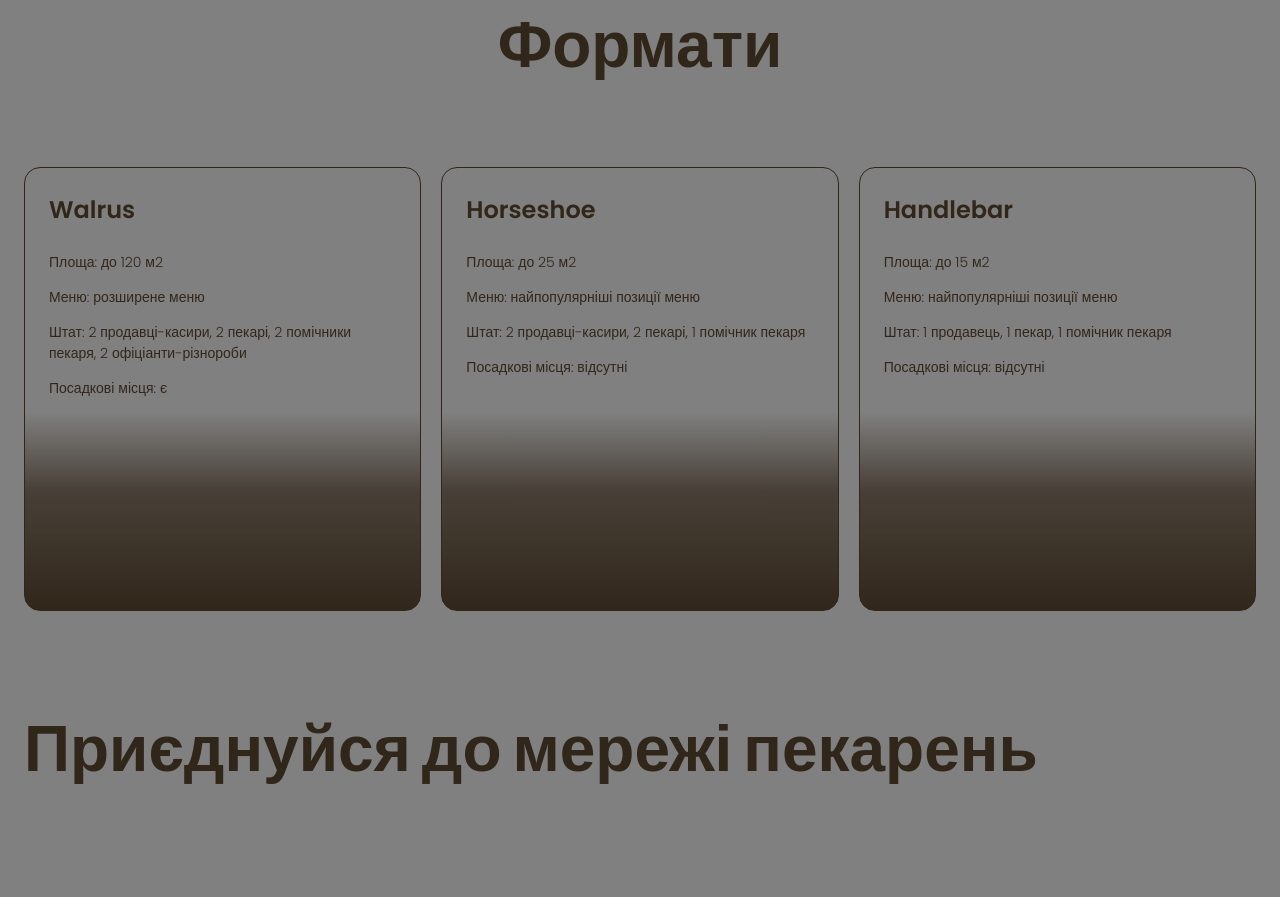
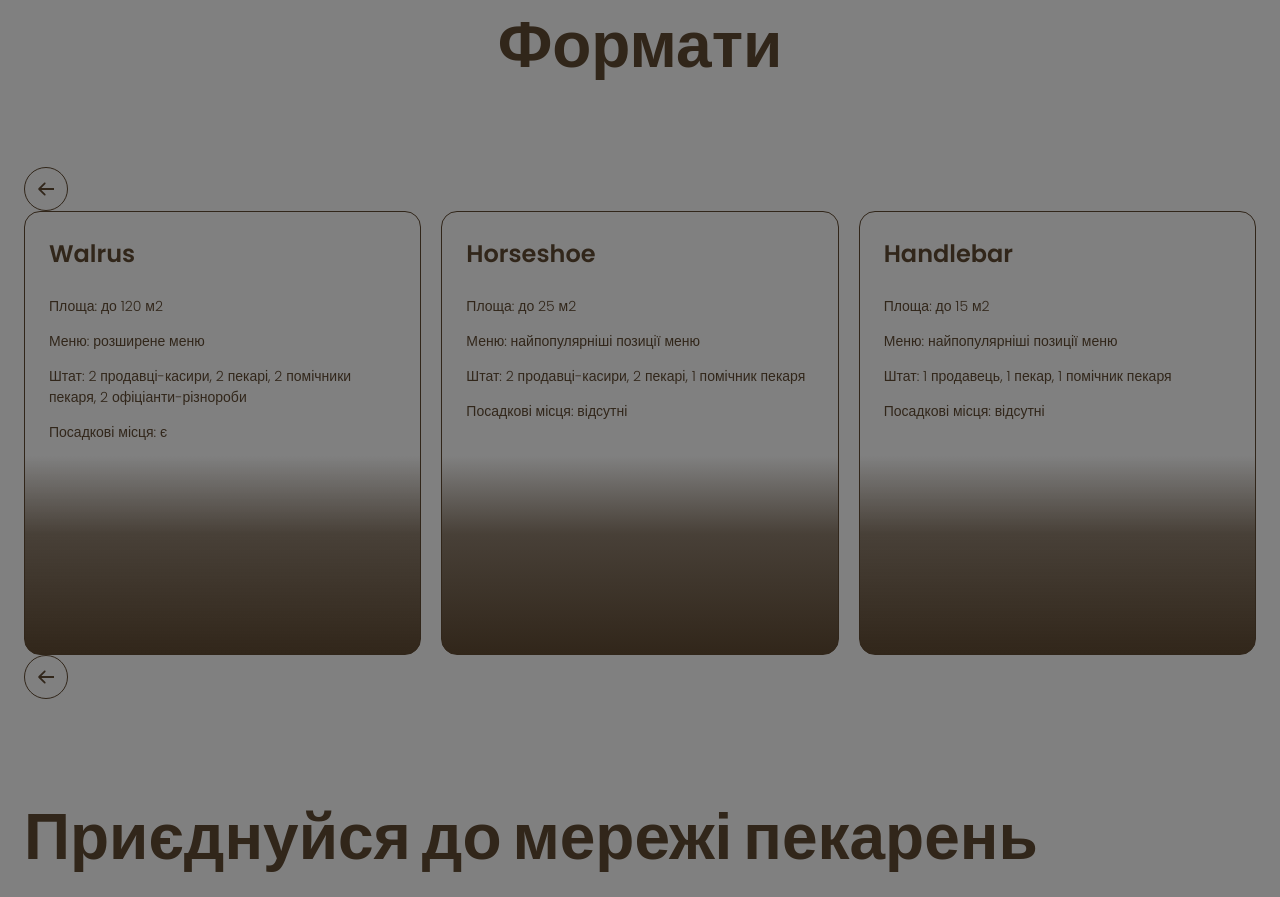
Before and after one commit to legonner/bakery, a plain HTML site: page index.html in a window 1280 px wide. Shown: the part 3070-3967 px from the top of the page. Drawn offline with Linux system fonts and the light colour scheme; grey boxes are pictures that could not be loaded.

Commit message:
Added arows and social icons

```diff
--- a/css/style.css
+++ b/css/style.css
@@ -306,6 +306,27 @@ ul {
   font-weight: 300;
 }
 
+/* Carousel */
+
+.carousel-button {
+  display: flex;
+  align-items: center;
+  justify-content: center;
+  width: 44px;
+  height: 44px;
+  padding: 0;
+  fill: var(--color-primary-dark);
+  background-color: transparent;
+  border: 1px solid var(--color-primary-dark);
+  border-radius: 50%;
+  cursor: pointer;
+}
+
+.carousel-button:hover {
+  background-color: var(--color-primary-dark);
+  fill: var(--color-primary-light);
+}
+
 /* Contact section */
 
 .contact-title {
@@ -325,6 +346,14 @@ ul {
   color: var(--color-brand-normal);
 }
 
+.adress-icon {
+  fill: var(--color-primary-light);
+}
+
+.adress-icon:hover {
+  fill: var(--color-brand-normal);
+}
+
 .adress-copyright {
   font-size: 14px;
 }
--- a/index.html
+++ b/index.html
@@ -110,6 +110,11 @@
       <section class="section" id="formats-section">
         <div class="container">
           <h2 class="formats-title section-title centered">Формати</h2>
+          <button class="carousel-button" type="button">
+            <svg class="carousel-arrow" width="16" height="16">
+              <use href="./images/icons-sprite.svg#icon-arrow"></use>
+            </svg>
+          </button>
           <ul class="formats-list">
             <li class="formats-item">
               <article class="format-card">
@@ -148,6 +153,11 @@
               </article>
             </li>
           </ul>
+          <button class="carousel-button" type="button">
+            <svg class="carousel-arrow" width="16" height="16">
+              <use href="./images/icons-sprite.svg#icon-arrow"></use>
+            </svg>
+          </button>
         </div>
       </section>
       <section class="section" id="contact-section">
@@ -183,13 +193,13 @@
         <address>
           <ul>
             <li>
-              <a class="adress-link" href="tel:+380960000007"
-                >+ 38 (096) 000 00 07</a
-              >
+              <a class="adress-link" href="tel:+380960000007">
+                + 38 (096) 000 00 07
+              </a>
             </li>
             <li>
-              <a class="adress-link" href="mailto:shopbakery@gmail.com"
-                >shopbakery@gmail.com</a
+              <a class="adress-link" href="mailto:shopbakery@gmail.com">
+                shopbakery@gmail.com</a
               >
             </li>
             <li>
@@ -197,17 +207,22 @@
                 class="adress-link"
                 href="https://maps.app.goo.gl/RzK4qVs8FQHcGHfg9"
                 target="_blank"
-                >Україна, м. Київ, вул. Січових Стрільців 54
+              >
+                Україна, м. Київ, вул. Січових Стрільців 54
               </a>
             </li>
             <li>
               <a href="#">
-                <!-- facebook -->
+                <svg class="adress-icon" width="32" height="32">
+                  <use href="./images/icons-sprite.svg#icon-facebook"></use>
+                </svg>
               </a>
             </li>
             <li>
               <a href="#">
-                <!-- instagram -->
+                <svg class="adress-icon" width="32" height="32">
+                  <use href="./images/icons-sprite.svg#icon-instagram"></use>
+                </svg>
               </a>
             </li>
           </ul>
```
Also changed, not shown: images/icons-sprite.svg (added).
